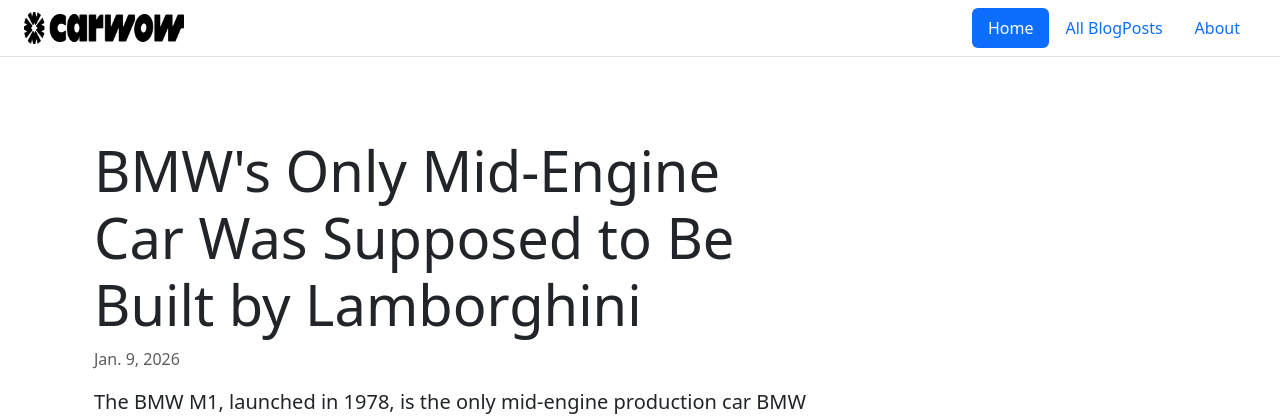
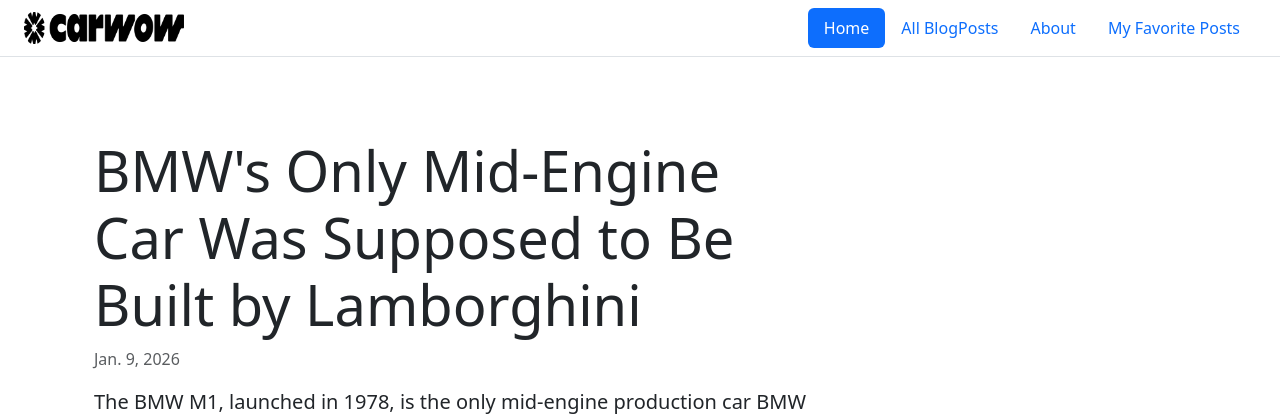
Before and after one commit to Maxmilly4050/carwow, a Django app: a page that uses carwow/templates/base.html in a window 1280 px wide. Shown: the top 419 px of the page. Run offline with Django 5.2, Linux system fonts and the light colour scheme; data comes from the database, SQL or seed files in the repository; both versions use the stored data as it was after the commit.

Commit message:
Adding the favorite posts button to the nav bar
Co-authored-by: Copilot <copilot@github.com>

```diff
--- a/blog/templates/blogs/post.html
+++ b/blog/templates/blogs/post.html
@@ -10,7 +10,7 @@
             </div>
         </div>
 
-        <form method="POST" action="{% url 'favorite_posts' %}" class="mt-3">
+        <form method="post" action="{% url 'post' post.slug %}" class="mt-3">
             {% csrf_token %}
             <button type="submit" class="btn {% if post.is_favorite %}btn-warning{% else %}btn-outline-warning{% endif %}">
                 {% if post.is_favorite %}Remove from Favorites{% else %}Add to Favorites{% endif %}
--- a/blog/views.py
+++ b/blog/views.py
@@ -35,11 +35,14 @@ class PostView(View):
 
         comments = Comment.objects.filter(post=blog_post)
         form = CommentForm()
+        favorite_posts = request.session.get("favorite_posts", [])
         return render(request, "blogs/post.html", {
             "post": blog_post,
             "comments": comments,
             "form": form,
+            "is_favorite": blog_post.pk in favorite_posts
         })
+
     def post(self, request, slug):
         try:
             blog_post = Post.objects.get(slug=slug)
@@ -47,36 +50,14 @@ class PostView(View):
             return render(request, "blogs/post_not_found.html", status=404)
 
         favorite_posts = request.session.get("favorite_posts", [])
+
         if blog_post.pk in favorite_posts:
             favorite_posts.remove(blog_post.pk)
         else:
             favorite_posts.append(blog_post.pk)
-        request.session["favorite_posts"] = favorite_posts
+            request.session["favorite_posts"] = favorite_posts
 
         return redirect('post', slug=slug)
-
-# def post(request, slug):
-#     try:
-#         blog_post = Post.objects.get(slug=slug)
-#     except Post.DoesNotExist:
-#         return render(request, "blogs/post_not_found.html", status=404)
-
-#     saved_posts = []
-#     favorite_post = request.session.get("favorite_post")
-#     if favorite_post == None or favorite_post.length == 0:
-#         favorite_post = saved_posts
-#     else:
-#         favorite_post = Post.objects.get(slug=blog_post.slug)
-#         saved_posts.append(int(favorite_post.pk))
-#         favorite_post = saved_posts
-
-#     comments = Comment.objects.filter(post=blog_post)
-#     form = CommentForm()
-#     return render(request, "blogs/post.html", {
-#         "post": blog_post,
-#         "comments": comments,
-#         "form": form,
-#     })
 
 
 class AboutView(TemplateView):
@@ -84,6 +65,6 @@ class AboutView(TemplateView):
 
 class FavoritePostsView(View):
     def get(self, request):
-        favorite_posts = request.session.get("favorite_posts")
+        favorite_posts = request.session.get("favorite_posts", [])
         to_be_loaded_posts = Post.objects.filter(pk__in=favorite_posts)
-        return render(request, "blogs/favorite_posts.html", {"favorite_posts": to_be_loaded_posts})
+        return render(request, "blogs/fav_posts.html", {"favorite_posts": to_be_loaded_posts})
--- a/carwow/templates/base.html
+++ b/carwow/templates/base.html
@@ -21,6 +21,9 @@
                 </li>
                 <li class="nav-item">
                     <a href="{% url 'about' %}" class="nav-link">About</a>
+                </li>
+                <li class="nav-item">
+                    <a href="{% url 'favorite_posts' %}" class="nav-link">My Favorite Posts</a>
                 </li>
             </ul>
         </header>
```
Also changed, not shown: db.sqlite3.
